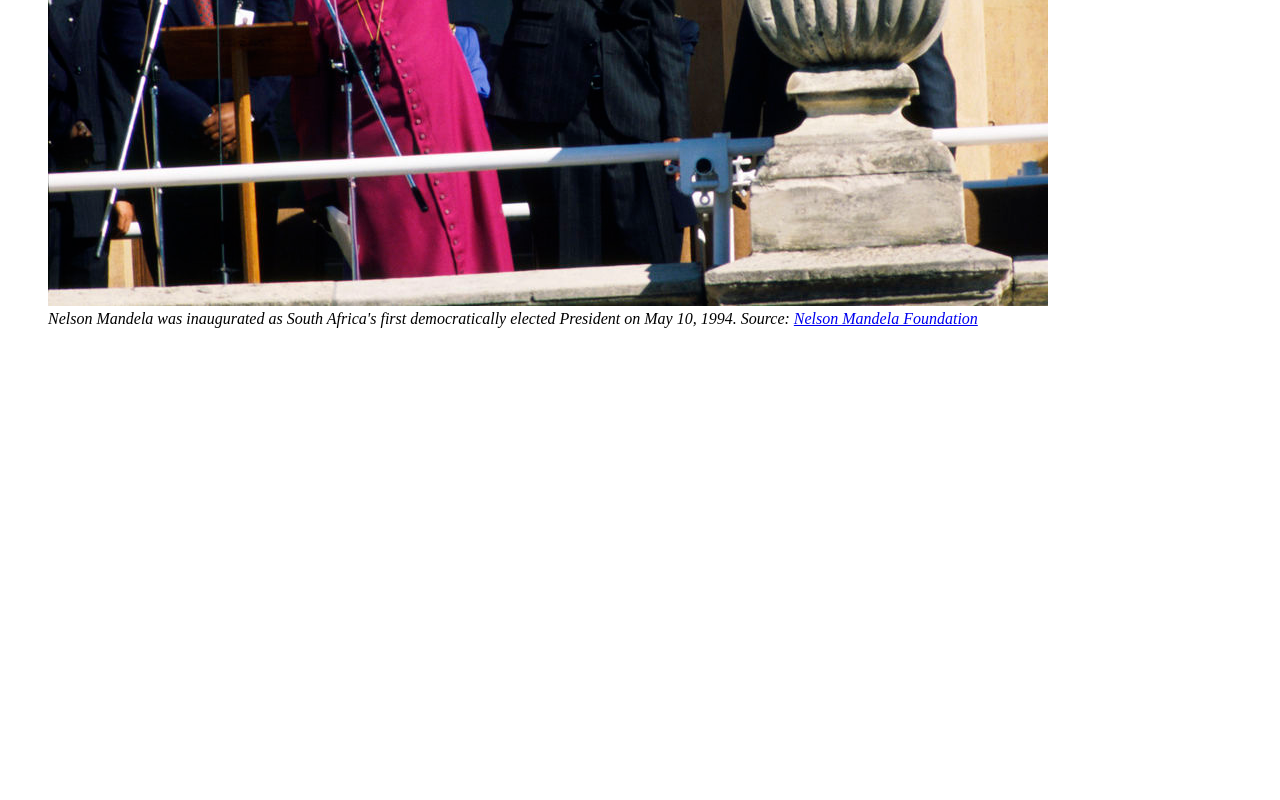
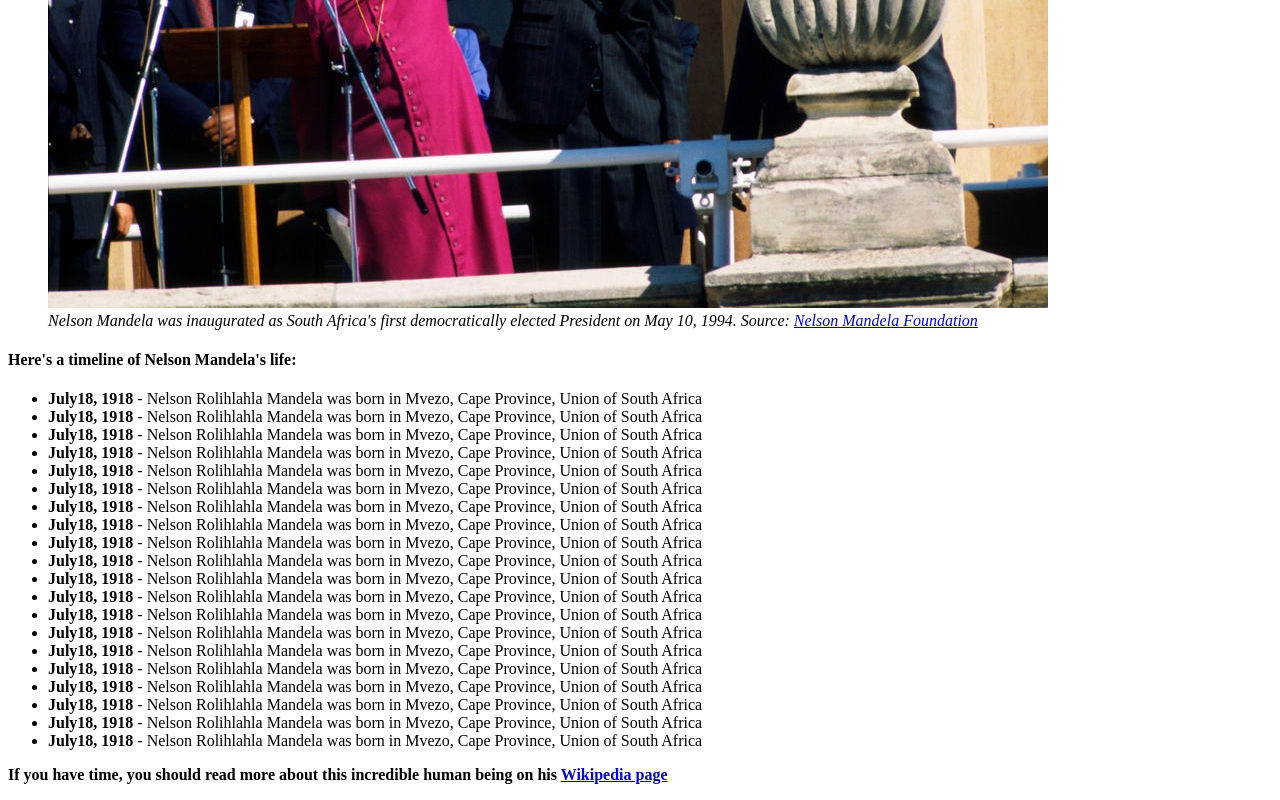
Before and after one commit to gdorzilme/tribute-page, a plain HTML site: page index.html in a window 1280 px wide. Shown: the part 480-1280 px from the top of the page. Before the commit the page ends 824 px from the top, so only its background shows below. Drawn offline with Linux system fonts and the light colour scheme.

Commit message:
Added structure for tribute timeline info. Added the Wikipedia page link info

```diff
--- a/index.html
+++ b/index.html
@@ -21,19 +21,48 @@
         <header>
             <div class="header">
                 <h1 id="title">NELSON MANDELA TRIBUTE PAGE</h1>
-                <h4 id="subtitle"><i>There is no passion to be found playing small - in settling for life that is less than the one you are capable of living</i></h4>
+                <h3 id="subtitle"><i>There is no passion to be found playing small - in settling for life that is less than the one you are capable of living</i></h3>
             </div>
         </header>
 
       <div id="img-div">
         <figure>
-            <img src="images/NelsonMandela_Statesman.jpeg" alt="Nelson Mandela inaugurated">
-            <figcaption class="imagecaption"><i>Nelson Mandela was inaugurated as South Africa's first democratically elected President on May 10, 1994.
-             Source: <a href="www.nelsonmandela.org/multimedia/entry/life-and-times-of-nelson-mandela">Nelson Mandela Foundation</a></i></figcaption>
+            <img  src="images/NelsonMandela_Statesman.jpeg" alt="Nelson Mandela inaugurated">
+            <figcaption id="img-caption"><i>Nelson Mandela was inaugurated as South Africa's first democratically elected President on May 10, 1994.
+             Source: <a href="www.nelsonmandela.org/multimedia/entry/life-and-times-of-nelson-mandela" target="_blank">Nelson Mandela Foundation</a></i></figcaption>
         </figure>
       </div>
 
-      </main>
+      <div id="tribute-info">
+        <h4>Here's a timeline of Nelson Mandela's life:</h4>
+        <ul>
+            <li><b>July18, 1918</b> -  Nelson Rolihlahla Mandela was born in Mvezo, Cape Province, Union of South Africa</li>
+            <li><b>July18, 1918</b> -  Nelson Rolihlahla Mandela was born in Mvezo, Cape Province, Union of South Africa</li>
+            <li><b>July18, 1918</b> -  Nelson Rolihlahla Mandela was born in Mvezo, Cape Province, Union of South Africa</li>
+            <li><b>July18, 1918</b> -  Nelson Rolihlahla Mandela was born in Mvezo, Cape Province, Union of South Africa</li>
+            <li><b>July18, 1918</b> -  Nelson Rolihlahla Mandela was born in Mvezo, Cape Province, Union of South Africa</li>
+            <li><b>July18, 1918</b> -  Nelson Rolihlahla Mandela was born in Mvezo, Cape Province, Union of South Africa</li>
+            <li><b>July18, 1918</b> -  Nelson Rolihlahla Mandela was born in Mvezo, Cape Province, Union of South Africa</li>
+            <li><b>July18, 1918</b> -  Nelson Rolihlahla Mandela was born in Mvezo, Cape Province, Union of South Africa</li>
+            <li><b>July18, 1918</b> -  Nelson Rolihlahla Mandela was born in Mvezo, Cape Province, Union of South Africa</li>
+            <li><b>July18, 1918</b> -  Nelson Rolihlahla Mandela was born in Mvezo, Cape Province, Union of South Africa</li>
+            <li><b>July18, 1918</b> -  Nelson Rolihlahla Mandela was born in Mvezo, Cape Province, Union of South Africa</li>
+            <li><b>July18, 1918</b> -  Nelson Rolihlahla Mandela was born in Mvezo, Cape Province, Union of South Africa</li>
+            <li><b>July18, 1918</b> -  Nelson Rolihlahla Mandela was born in Mvezo, Cape Province, Union of South Africa</li>
+            <li><b>July18, 1918</b> -  Nelson Rolihlahla Mandela was born in Mvezo, Cape Province, Union of South Africa</li>
+            <li><b>July18, 1918</b> -  Nelson Rolihlahla Mandela was born in Mvezo, Cape Province, Union of South Africa</li>
+            <li><b>July18, 1918</b> -  Nelson Rolihlahla Mandela was born in Mvezo, Cape Province, Union of South Africa</li>
+            <li><b>July18, 1918</b> -  Nelson Rolihlahla Mandela was born in Mvezo, Cape Province, Union of South Africa</li>
+            <li><b>July18, 1918</b> -  Nelson Rolihlahla Mandela was born in Mvezo, Cape Province, Union of South Africa</li>
+            <li><b>July18, 1918</b> -  Nelson Rolihlahla Mandela was born in Mvezo, Cape Province, Union of South Africa</li>
+            <li><b>July18, 1918</b> -  Nelson Rolihlahla Mandela was born in Mvezo, Cape Province, Union of South Africa</li>
+
+        </ul>
+      </div>
+
+      <p><b>If you have time, you should read more about this incredible human being on his <a id="tribute-link" href="https://en.wikipedia.org/wiki/Nelson_Mandela" target="_blank">Wikipedia page</a></b></p>
+
+    </main>
         <script src="https://cdn.freecodecamp.org/testable-projects-fcc/v1/bundle.js"></script>
     </body>
 </html>
```
